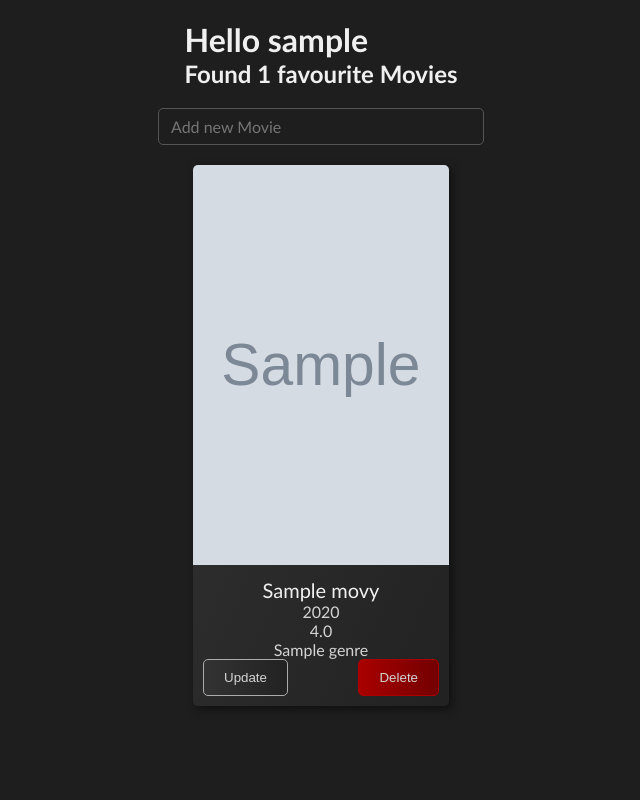
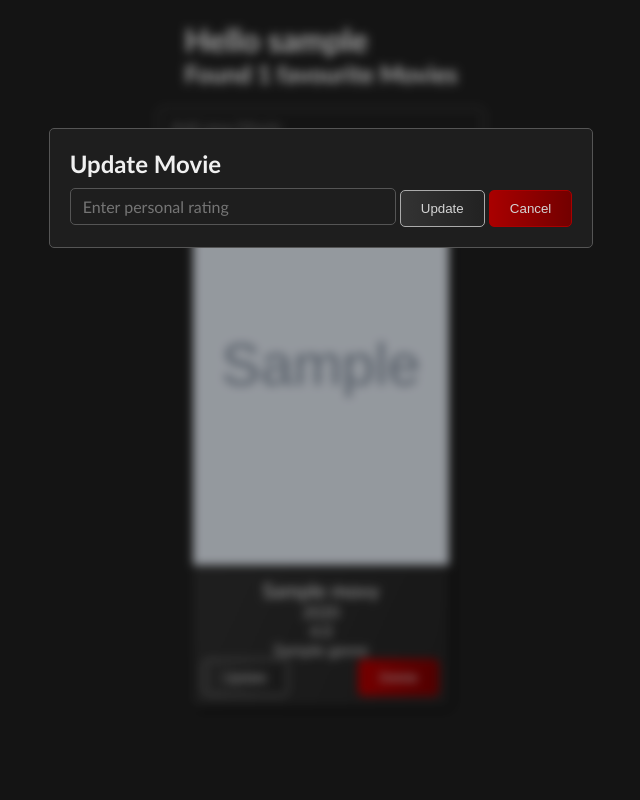
Before and after one commit to Raffa139/MovieLibrary, a Flask app: page /users/1?movie_to_update=1 in a window 1280 px wide. Shown: the whole page, without its empty margins (319-959 px from the left). Run offline with Flask 3, Linux system fonts and the light colour scheme; tables that the repository leaves empty hold one stand-in row (values such as "Sample post"); grey boxes marked "Sample" are stand-in pictures.

Commit message:
Enable updates to user movies via modal dialog

```diff
--- a/src/main/app/routes.py
+++ b/src/main/app/routes.py
@@ -16,13 +16,14 @@ def index():
 def user_movies(user_id):
     msg = request.args.get("msg")
     msg_lvl = request.args.get("msg_lvl")
+    movie_to_update = request.args.get("movie_to_update")
     user = repo.find_user_by_id(user_id)
 
     if not user:
         return "Not Found", 404
 
     return render_template("user_movies.html", user=user, user_movies=user.movies, msg=msg,
-                           msg_lvl=msg_lvl)
+                           msg_lvl=msg_lvl, movie_to_update=movie_to_update)
 
 
 @bp.route("/users/<int:user_id>", methods=["POST"])
@@ -30,11 +31,21 @@ def add_user_movie(user_id):
     pass
 
 
-@bp.route("/users/<int:user_id>/update-movie/<int:movie_id>")
+@bp.route("/users/<int:user_id>/update-movie/<int:movie_id>", methods=["GET", "POST"])
 def update_user_movie(user_id, movie_id):
-    return redirect(
-        url_for("main.user_movies", user_id=user_id, msg="Movie updated successfully!",
-                msg_lvl="success"))
+    if request.method == "GET":
+        return redirect(url_for("main.user_movies", user_id=user_id, movie_to_update=movie_id))
+
+    personal_rating = request.form.get("personal_rating")
+    success = repo.update_user_movie(user_id, movie_id, personal_rating)
+
+    msg = "Movie updated successfully!"
+    msg_lvl = "success"
+    if not success:
+        msg = "Failed to update movie!"
+        msg_lvl = "error"
+
+    return redirect(url_for("main.user_movies", user_id=user_id, msg=msg, msg_lvl=msg_lvl))
 
 
 @bp.route("/users/<int:user_id>/delete-movie/<int:movie_id>")
--- a/static/script.js
+++ b/static/script.js
@@ -15,3 +15,8 @@ if (msg) {
         clearInterval(timerInterval);
     }, (elapsedTime + 0.5) * 1000);
 }
+
+const hideModal = () => {
+    const modal = document.querySelector("#modal");
+    modal.classList.add("hidden");
+};
--- a/static/styles.css
+++ b/static/styles.css
@@ -177,6 +177,28 @@ h1, h2, h3 {
     width: 100%;
 }
 
+.modal {
+    position: fixed;
+    width: 100%;
+    height: 100%;
+    backdrop-filter: blur(5px);
+    background-color: rgba(0, 0, 0, 0.3);
+}
+
+.update-dialog {
+    margin: 10% auto;
+    padding: 20px;
+    width: fit-content;
+    border: 1px solid var(--border-light);
+    border-radius: var(--border-radius);
+    background-color: var(--bg-primary);
+}
+
+.update-dialog > h2 {
+    margin-bottom: 10px;
+}
+
+input[type="button"],
 input[type="submit"] {
   background: linear-gradient(to right, var(--gradient-light-start), var(--gradient-light-end));
   color: var(--text-primary);
@@ -187,7 +209,8 @@ input[type="submit"] {
   transition: all 300ms ease;
 }
 
-input[type="submit"].delete {
+input[type="button"].danger,
+input[type="submit"].danger {
   background: linear-gradient(to right, var(--danger-light), var(--danger-dark));
   border: 1px solid var(--danger-light);
   border-radius: var(--border-radius);
@@ -196,15 +219,18 @@ input[type="submit"].delete {
   transition: all 300ms ease;
 }
 
+input[type="button"]:focus,
 input[type="submit"]:focus {
   outline: none;
   box-shadow: 0 0 0 2px var(--accent-hover);
 }
 
-input[type="submit"].delete:focus {
+input[type="button"].danger:focus,
+input[type="submit"].danger:focus {
   box-shadow: 0 0 0 2px var(--danger-light);
 }
 
+input[type="button"]:active,
 input[type="submit"]:active {
   transform: scale(0.97);
 }
--- a/templates/user_movies.html
+++ b/templates/user_movies.html
@@ -45,7 +45,7 @@ User Movies
                     <form action="{{ url_for('main.delete_user_movie', user_id=user['id'], movie_id=movie['id']) }}"
                           method="GET"
                     >
-                        <input type="submit" class="delete" value="Delete"/>
+                        <input type="submit" class="danger" value="Delete"/>
                     </form>
                 </div>
             </div>
@@ -53,4 +53,20 @@ User Movies
         {% endfor %}
     </div>
 </div>
+
+{% if movie_to_update %}
+<div id="modal" class="modal">
+    <div class="update-dialog">
+        <h2>Update Movie</h2>
+
+        <form action="{{ url_for('main.update_user_movie', user_id=user['id'], movie_id=movie_to_update) }}"
+              method="POST"
+        >
+            <input type="text" name="personal_rating" placeholder="Enter personal rating" required/>
+            <input type="submit" value="Update"/>
+            <input type="button" onclick="hideModal()" class="danger" value="Cancel"/>
+        </form>
+    </div>
+</div>
+{% endif %}
 {% endblock %}
```
